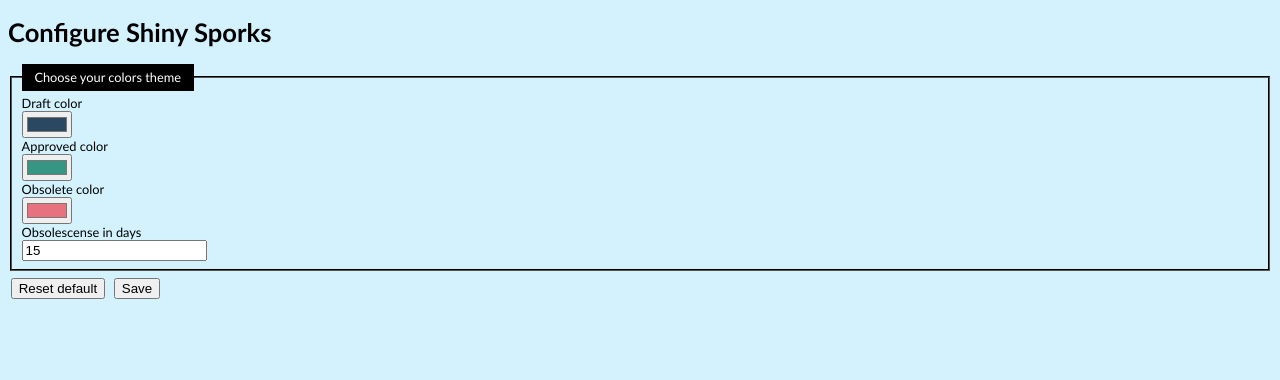
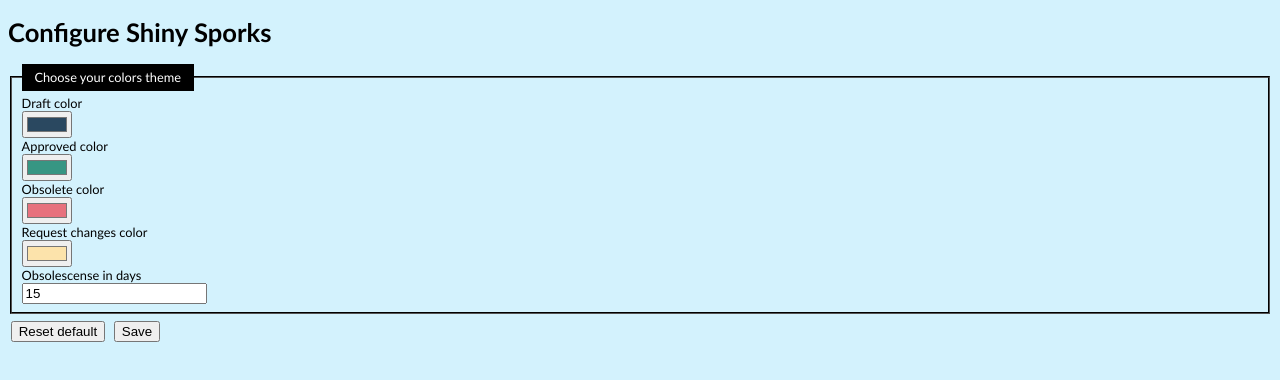
Before and after one commit to floragc-octo/github-pull-request-highlighter, a browser extension: page options.html in a window 1280 px wide. Drawn offline with Linux system fonts and the light colour scheme.

Commit message:
feature - add support for requesting changes status

```diff
--- a/coloration.js
+++ b/coloration.js
@@ -16,15 +16,12 @@
 
 const replace_style = () => {
     if(!isPullPage) return
-    console.log("replace style")
 
     pullrequests_list().forEach((pr) => {
         status_list
           .forEach((status) => {
             if (status.is_applicable(pr)) {
                 set_status(pr, status.name)
-                console.log(status.name, " traitée")
-                console.log(pr)
             }
         })
     })
--- a/default.js
+++ b/default.js
@@ -1,6 +1,7 @@
 const DEFAULT_DRAFT_COLOR = "#2A4860"
 const DEFAULT_APPROVED_COLOR = "#379683"
 const DEFAULT_OBSOLETE_COLOR = "#E7717D"
+const DEFAULT_REQUEST_CHANGES_COLOR = "#FCE3AB"
 const DEFAULT_OBSOLESCENCE_IN_DAY = 15
 
 const store = chrome.storage.sync
--- a/options.html
+++ b/options.html
@@ -36,6 +36,8 @@
             <input type="color" id="approved">
             <label for="obsolete">Obsolete color</label>
             <input type="color" id="obsolete">
+            <label for="request-changes">Request changes color</label>
+            <input type="color" id="request-changes">
             <label for="obsolete">Obsolescense in days</label>
             <input type="number" id="obsolescense" min="0" step="0.5">
         </fieldset>
--- a/options.js
+++ b/options.js
@@ -1,19 +1,22 @@
 const draftDOM = document.getElementById('draft');
 const approvedDOM = document.getElementById('approved');
 const obsoleteDOM = document.getElementById('obsolete');
+const requestChangesDOM = document.getElementById('request-changes');
 const obsolescenceDOM = document.getElementById('obsolescense');
 
 const defaultCommonSettings = {
     draft_color: DEFAULT_DRAFT_COLOR,
     approved_color: DEFAULT_APPROVED_COLOR,
     obsolete_color: DEFAULT_OBSOLETE_COLOR,
+    request_changes_color: DEFAULT_REQUEST_CHANGES_COLOR,
     pr_obsolescence_in_day: DEFAULT_OBSOLESCENCE_IN_DAY,
 }
 
-const displayCommonSettings = ({ draft_color, approved_color, obsolete_color, pr_obsolescence_in_day }) => {
+const displayCommonSettings = ({ draft_color, approved_color, obsolete_color, request_changes_color, pr_obsolescence_in_day }) => {
     draftDOM.value = draft_color;
     approvedDOM.value = approved_color;
     obsoleteDOM.value = obsolete_color;
+    requestChangesDOM.value = request_changes_color;
     obsolescenceDOM.value = pr_obsolescence_in_day;
 }
 
@@ -21,6 +24,7 @@
     draft_color: draftDOM.value,
     approved_color: approvedDOM.value,
     obsolete_color: obsoleteDOM.value,
+    request_changes_color: requestChangesDOM.value,
     pr_obsolescence_in_day: obsolescenceDOM.value,
 })
 
```
Also changed, not shown: config.js (+9 -3 lines), README.md.
